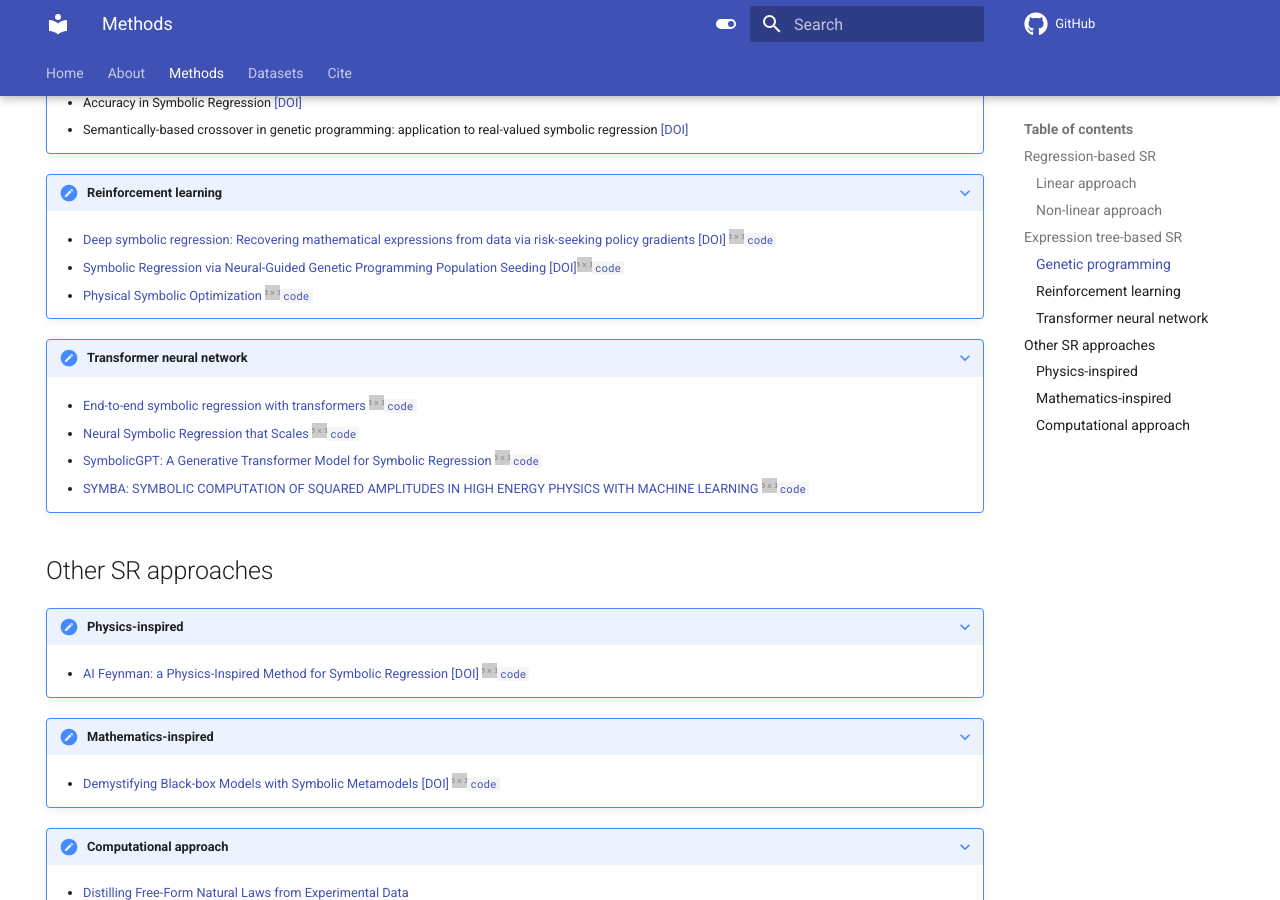
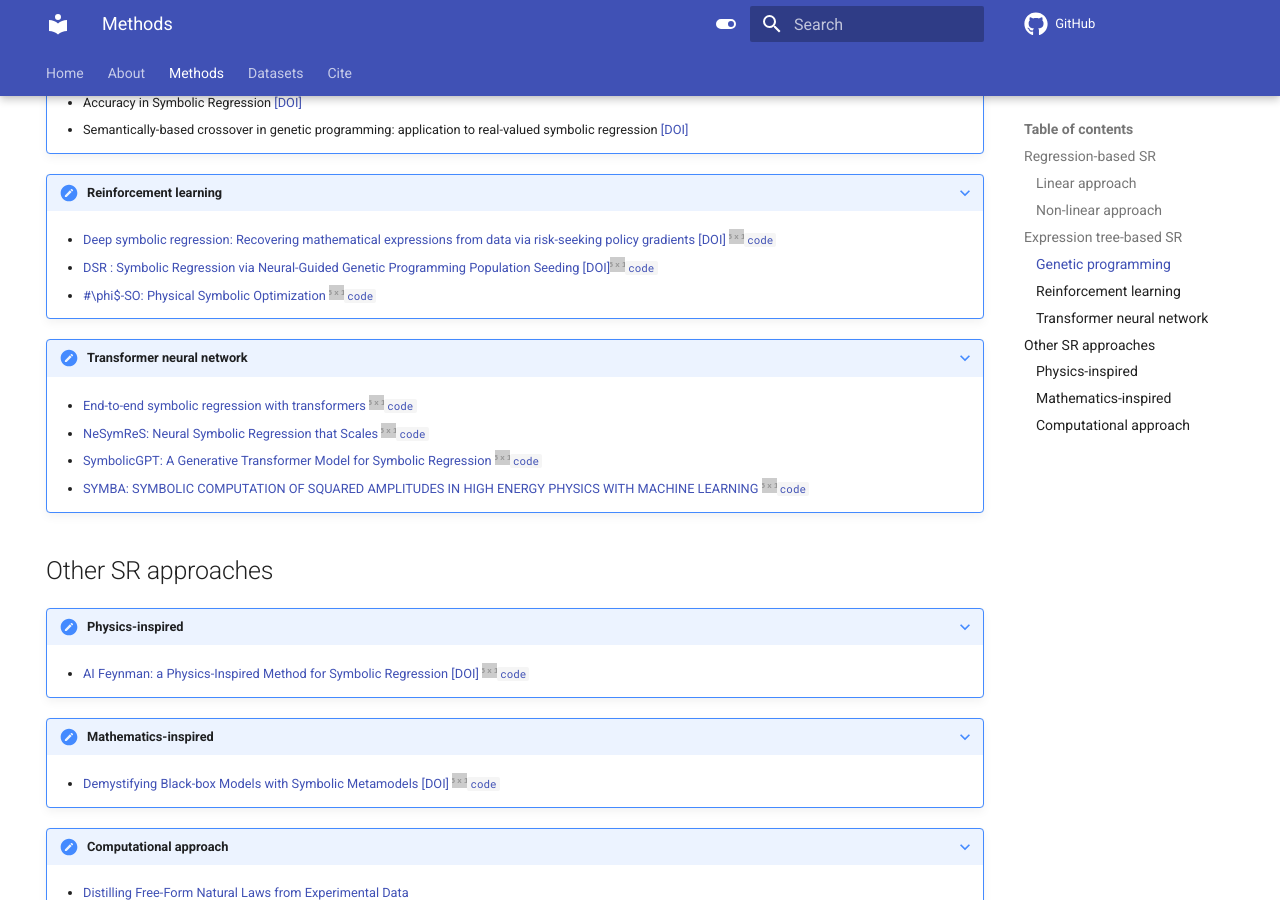
Before and after one commit to nmakke/SR-LivingReview, an MkDocs documentation site: the page built from docs/methods.md, in a window 1280 px wide and 900 px high, scrolled down 1479 px. Built offline with MkDocs 1.6.1 and Material for MkDocs 9.7.7, drawn with Linux system fonts in a browser that asks for light colours; comment, search, counter and statistics services are not loaded.

Commit message:
Update methods.md

```diff
--- a/docs/methods.md
+++ b/docs/methods.md
@@ -65,8 +65,8 @@ Below you find the list of SR methods for each category.
     </div>
 
     * [Deep symbolic regression: Recovering mathematical expressions from data via risk-seeking policy gradients](https://arxiv.org/abs/1912.04871) [[DOI]](https://openreview.net/forum?id=m5Qsh0kBQG) [![#c5f015](https://via.placeholder.com/15/c5f015/000000?text=+)`code`](https://github.com/brendenpetersen/deep-symbolic-optimization)
-    * [Symbolic Regression via Neural-Guided Genetic Programming Population Seeding](https://arxiv.org/abs/2111.00053) [[DOI]](https://proceedings.neurips.cc/paper/2021/hash/d073bb8d0c47f317dd39de9c9f004e9d-Abstract.html)[![#c5f015](https://via.placeholder.com/15/c5f015/000000?text=+)`code`](https://github.com/brendenpetersen/deep-symbolic-optimization)
-    * [Physical Symbolic Optimization](https://arxiv.org/pdf/2303.03192.pdf) [![#c5f015](https://via.placeholder.com/15/c5f015/000000?text=+)`code`](https://github.com/WassimTenachi/PhySO/tree/main)
+    * [DSR : Symbolic Regression via Neural-Guided Genetic Programming Population Seeding](https://arxiv.org/abs/2111.00053) [[DOI]](https://proceedings.neurips.cc/paper/2021/hash/d073bb8d0c47f317dd39de9c9f004e9d-Abstract.html)[![#c5f015](https://via.placeholder.com/15/c5f015/000000?text=+)`code`](https://github.com/brendenpetersen/deep-symbolic-optimization)
+    * [#\phi$-SO: Physical Symbolic Optimization](https://arxiv.org/pdf/2303.03192.pdf) [![#c5f015](https://via.placeholder.com/15/c5f015/000000?text=+)`code`](https://github.com/WassimTenachi/PhySO/tree/main)
 
 ???+ note "Transformer neural network"
     <div class="meta_for_parser tablespecs"
@@ -75,7 +75,7 @@ Below you find the list of SR methods for each category.
     </div>
 
     * [End-to-end symbolic regression with transformers](https://arxiv.org/abs/2204.10532) [![#c5f015](https://via.placeholder.com/15/c5f015/000000?text=+)`code`](https://github.com/facebookresearch/symbolicregression)
-    * [Neural Symbolic Regression that Scales](https://arxiv.org/abs/2106.06427) [![#c5f015](https://via.placeholder.com/15/c5f015/000000?text=+)`code`](https://github.com/SymposiumOrganization/NeuralSymbolicRegressionThatScales)
+    * [NeSymReS: Neural Symbolic Regression that Scales](https://arxiv.org/abs/2106.06427) [![#c5f015](https://via.placeholder.com/15/c5f015/000000?text=+)`code`](https://github.com/SymposiumOrganization/NeuralSymbolicRegressionThatScales)
     * [SymbolicGPT: A Generative Transformer Model for Symbolic Regression](https://arxiv.org/pdf/2106.14131.pdf) [![#c5f015](https://via.placeholder.com/15/c5f015/000000?text=+)`code`](https://github.com/mojivalipour/symbolicgpt)
     * [SYMBA: SYMBOLIC COMPUTATION OF SQUARED AMPLITUDES IN HIGH ENERGY PHYSICS WITH MACHINE LEARNING](https://arxiv.org/pdf/2206.08901.pdf) [![#c5f015](https://via.placeholder.com/15/c5f015/000000?text=+)`code`](https://github.com/ML4SCI/SYMBAHEP)
 
```
